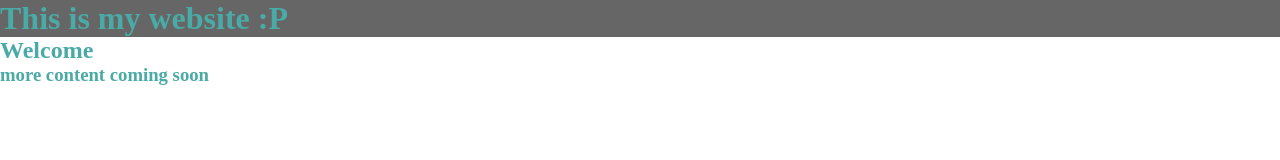
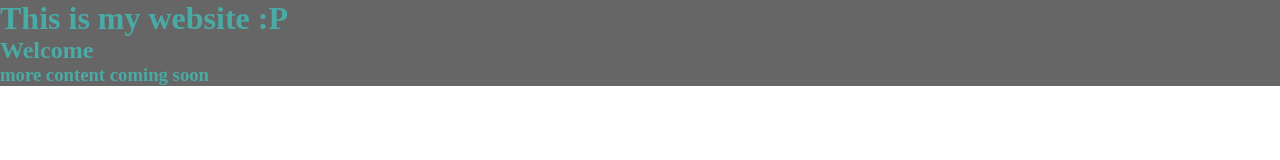
Before and after one commit to jamesgrodzicki/jamesgrodzicki.github.io, a plain HTML site: page index.html in a window 1280 px wide. Drawn offline with Linux system fonts and the light colour scheme.

Commit message:
made div tag heading

```diff
--- a/index.html
+++ b/index.html
@@ -8,9 +8,10 @@
     <link rel="stylesheet" href="style.css">
 </head>
 <body>
+    <div class="heading">
     <h1>This is my website :P</h1>
     <h2>Welcome</h2>
     <h3>more content coming soon</h3>
-
+    </div>
 </body>
 </html>
--- a/style.css
+++ b/style.css
@@ -3,7 +3,7 @@
     margin: 0 auto;
 }
 
-h1{
+.heading{
     background: #666666;
     border-width: 25px;
     border-color: beige;
```
